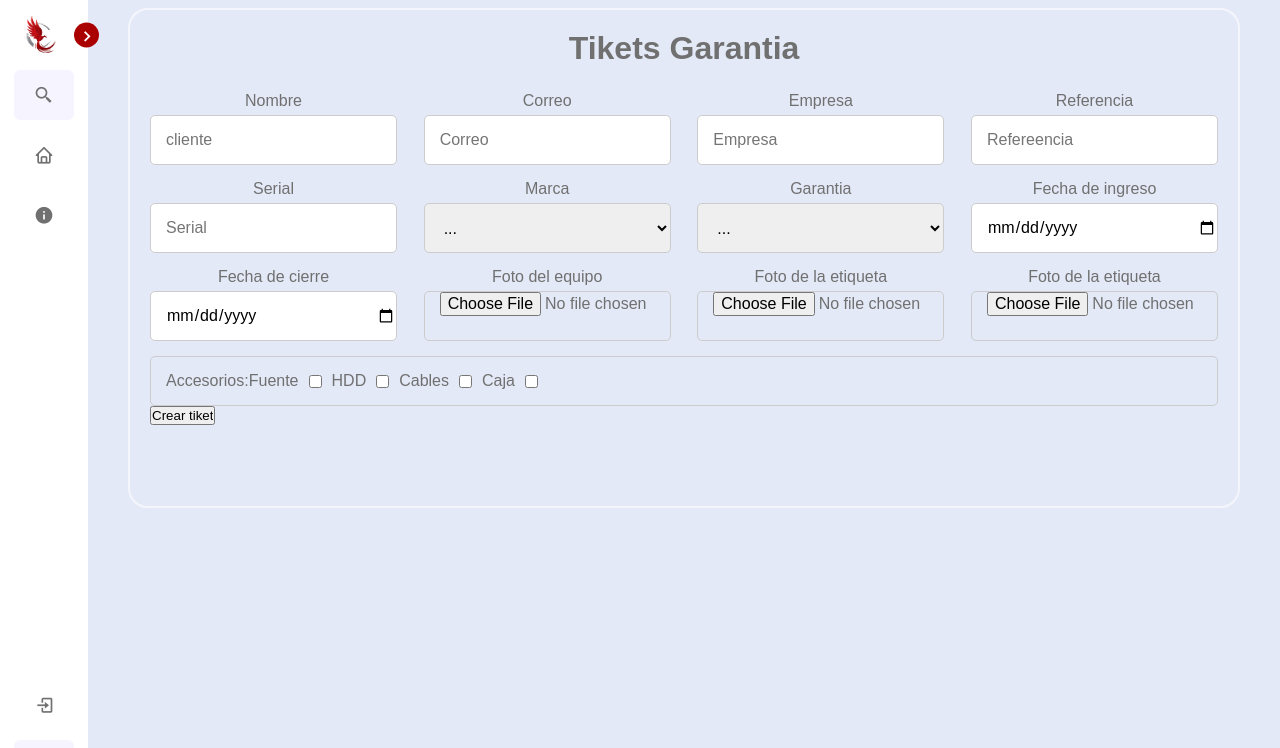
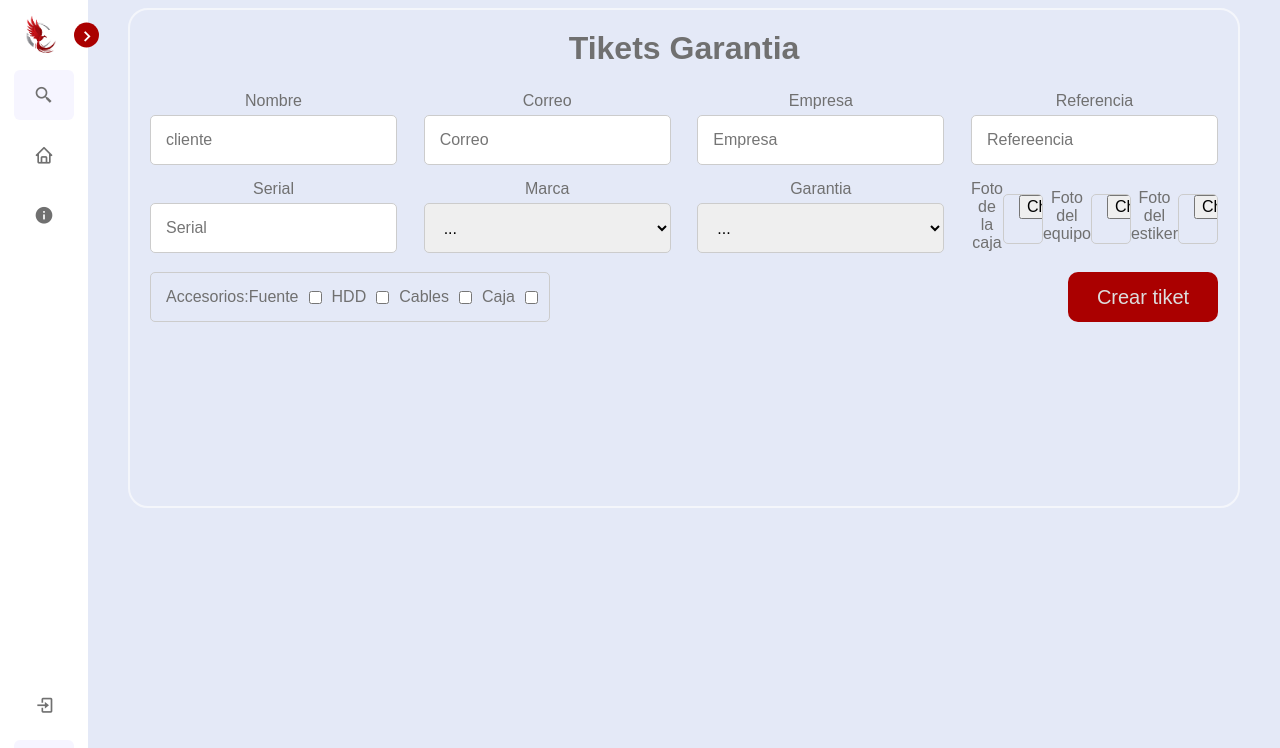
Before and after one commit to DanizFSG/Milo_FXc, a Django app: page /Tickets/ in a window 1280 px wide. Shown: the top 748 px of the page. Run offline with Django 5.2, Linux system fonts and the light colour scheme.

Commit message:
actualizacion de tickets

```diff
--- a/milo_fcx/milo/static/css/tickest.css
+++ b/milo_fcx/milo/static/css/tickest.css
@@ -70,8 +73,7 @@ form .user-details .imput-box{
     padding-left: 5px;
     display: flex;
     align-items: center;
-    height: 50px;
-    width: 100%;
+    width: 400px;
     outline: none;
     border-radius:5px ;
     border: 1px solid #ccc;
@@ -84,7 +86,32 @@ form .user-details .imput-box{
 }
 
 .tikects-data{
-
     border: 1px black;
 
 }
+
+.user-details .button{
+    background-color: var(--primary-color);
+    color: var(--toggle-color);
+    border: none;
+    font-size: 20px;
+    display: flex;
+    position: relative;
+    border-radius: 10px;
+    align-items: center;
+    justify-content: center;
+    width: 150px;
+    height: 50px;
+    outline: none;
+    cursor: pointer;
+}
+.user-details .button:hover{
+    opacity: 0.7;
+}
+
+.user-details .img-foto{
+    align-items: center;
+    justify-content: center;
+    display: flex;
+
+}
--- a/milo_fcx/milo/templates/tickets.html
+++ b/milo_fcx/milo/templates/tickets.html
@@ -5,7 +5,7 @@
     <link rel="stylesheet" href="{% static 'css/tickest.css'  %}">
 {% endblock %}
         {% block content %}
-        <center>
+
             <div class="container">
                 <div class="title">
                     <h1>Tikets Garantia</h1>
@@ -50,25 +50,15 @@
                                     <option value="Fuera de Garantia" >Fuera de Garantia </option>
                                   </select>
                             </div>
-                            <div class="imput-box">
-                                <span class="details">Fecha de ingreso</span>
-                                <input type="date" placeholder="Nombre" name="nombre" required>
-                            </div>
-                            <div class="imput-box">
-                                <span class="details">Fecha de cierre</span>
-                                <input type="date" placeholder="Nombre" name="nombre" required>
-                            </div>
+
+
                             <div class="imput-box img-foto">
+                                <span class="details">Foto de la caja </span>
+                                <input type="file" name="foto_caja" >
                                 <span class="details">Foto del equipo</span>
-                                <input type="file" placeholder="Nombre" name="nombre" >
-                            </div>
-                            <div class="imput-box img-foto">
-                                <span class="details">Foto de la etiqueta</span>
-                                <input type="file" placeholder="Nombre" name="nombre" >
-                            </div>
-                            <div class="imput-box img-foto">
-                                <span class="details">Foto de la etiqueta</span>
-                                <input type="file" placeholder="Nombre" name="nombre" >
+                                <input type="file" name="foto_equipo" required>
+                                <span class="details">Foto del estiker</span>
+                                <input type="file" name="foto_estiker" >
                             </div>
 
                             <div class="checkbox ">
@@ -82,16 +72,13 @@
                                 <label for="Caja">Caja</label>
                                 <input type="checkbox" id="Caja" name="Caja" value="Caja">
                             </div>
-                        <div class="button">
-                            <input type="submit" value="Crear tiket">
-                        </div>
+
+                                <input class="button" type="submit" value="Crear tiket">
                     </form>
                 </div>
-                <table>
-                    <tr>
-                </table>
+
             </div>
-        </center>
+
         {% endblock %}
     {% block js %}
     <script src="{% static 'js/Tikets.js' %}"></script>
```
Also changed, not shown: other parts of milo_fcx/milo/static/css/tickest.css (+3 -0 lines), milo_fcx/db.sqlite3.
